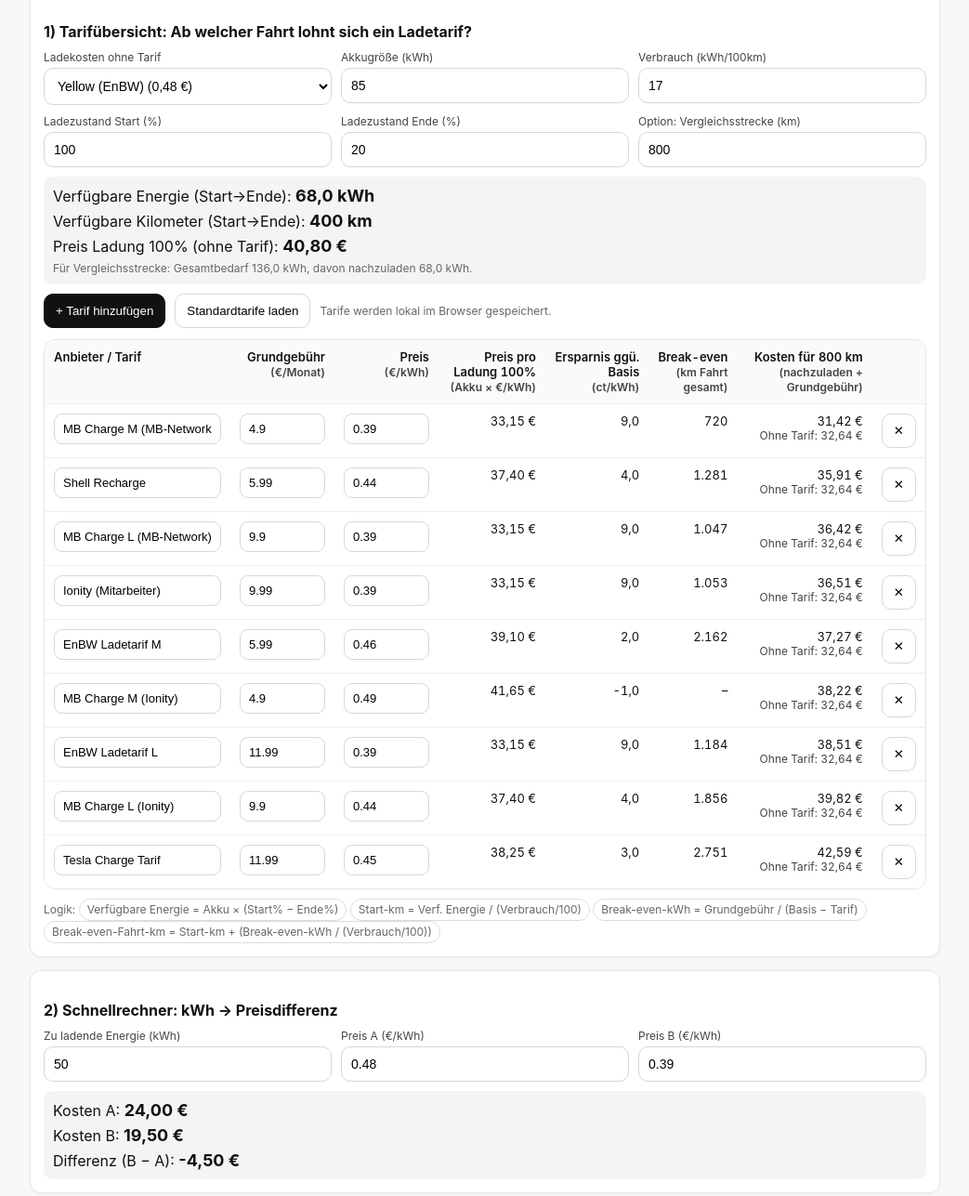
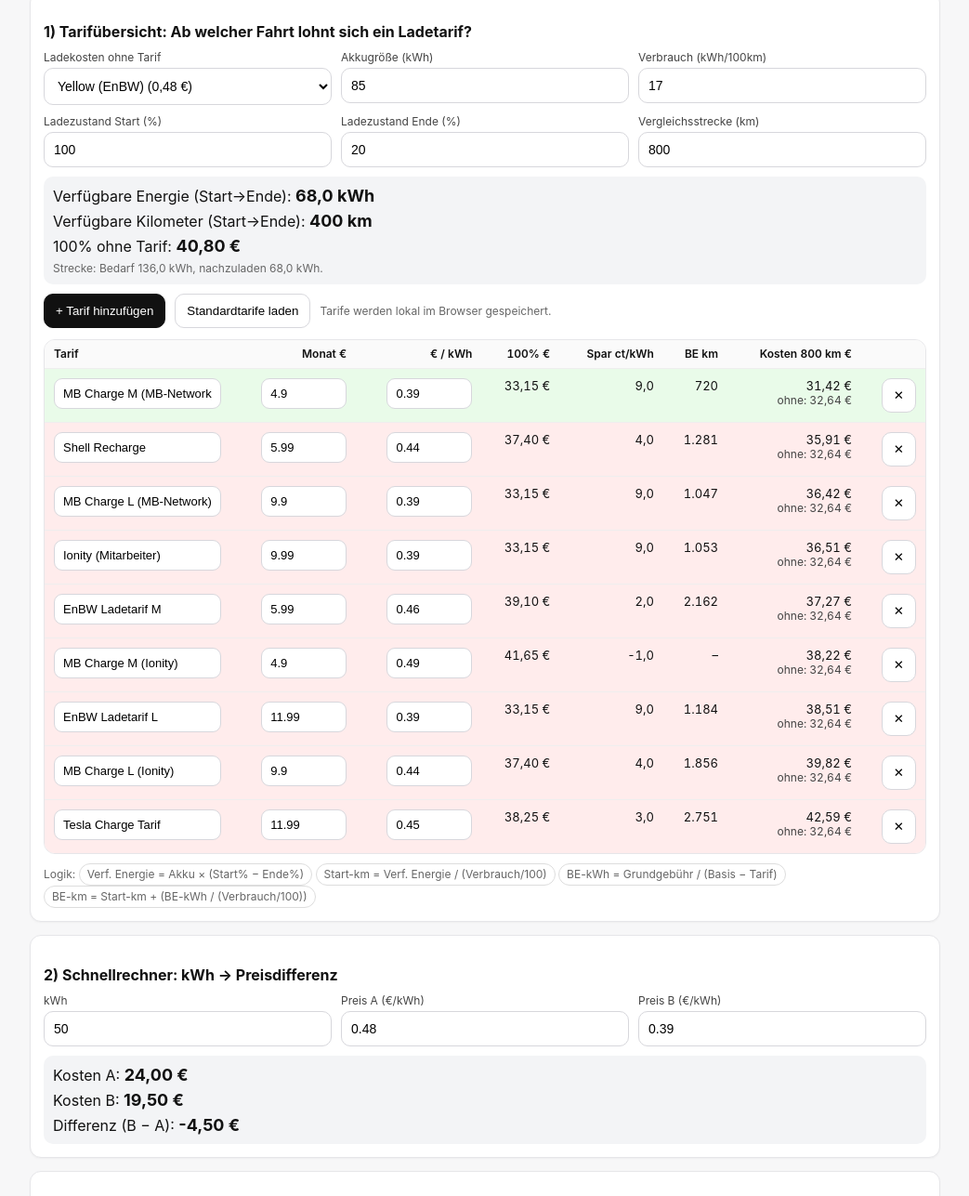
Before and after one commit to M2-Competition/Laderechner, a plain HTML site: page index.html in a window 1280 px wide. Shown: the part 63-1350 px from the top of the page at 93% size, without its empty margins (118-1161 px from the left). Drawn offline with Linux system fonts and the light colour scheme.

Commit message:
Update index.html

```diff
--- a/index.html
+++ b/index.html
@@ -6,9 +6,9 @@
   <title>Ladetarif-Rechner</title>
 
   <!-- App Icon (icon.png im Repo-Root) -->
-  <link rel="apple-touch-icon" sizes="180x180" href="icon.png?v=5">
-  <link rel="icon" type="image/png" sizes="32x32" href="icon.png?v=5">
-  <link rel="icon" type="image/png" sizes="16x16" href="icon.png?v=5">
+  <link rel="apple-touch-icon" sizes="180x180" href="icon.png?v=6">
+  <link rel="icon" type="image/png" sizes="32x32" href="icon.png?v=6">
+  <link rel="icon" type="image/png" sizes="16x16" href="icon.png?v=6">
 
   <style>
     :root { font-family: -apple-system, BlinkMacSystemFont, "Segoe UI", Roboto, Arial, sans-serif; }
@@ -57,7 +57,7 @@
     table{
       width:100%;
       border-collapse: collapse;
-      min-width: 840px; /* iPhone: scroll statt quetschen */
+      min-width: 820px; /* iPhone: scroll statt quetschen */
     }
 
     th,td{
@@ -66,20 +66,32 @@
       text-align:left;
       font-size: 13px;
       vertical-align: top;
-      background:#fff;
     }
-    th{ background:#fafafa; font-weight: 600; }
+
+    /* Header flacher + kürzer */
+    th{
+      background:#fafafa;
+      font-weight: 600;
+      font-size: 12px;
+      padding: 8px 10px; /* flacher */
+      line-height: 1.15;
+      white-space: nowrap; /* weniger Zeilenumbrüche */
+    }
+
     tr:last-child td{ border-bottom:none; }
     .num{ text-align:right; font-variant-numeric: tabular-nums; }
-    .good{ background:#e9fbe9; }
-    .bad{ background:#ffecec; }
 
-    /* Anbieter-Spalte ~40% kleiner (vorher 300px) */
+    /* ✅ Farben wieder aktiv (wichtig: auf td anwenden, damit nichts überschrieben wird) */
+    tr.good td{ background:#e9fbe9; }
+    tr.bad  td{ background:#ffecec; }
+    tr.good th, tr.bad th{ background:#fafafa; } /* Header bleibt neutral */
+
+    /* Anbieter-Spalte */
     th.colName, td.colName{ width: 180px; min-width: 180px; }
 
     .tariff-name{
       width:100%;
-      min-width: 160px; /* iPhone noch gut tippbar */
+      min-width: 160px;
     }
 
     /* Inputs in Tabelle kompakter */
@@ -87,6 +99,7 @@
       padding: 8px 9px;
       font-size: 13px;
       border-radius: 9px;
+      background:#fff; /* Input bleibt weiß für Lesbarkeit */
     }
     .cell-num{
       width: 92px;
@@ -96,8 +109,9 @@
     @media (max-width: 430px){
       body{ margin: 12px; }
       td input{ padding: 7px 8px; font-size: 13px; }
-      th.colName, td.colName{ min-width: 200px; } /* iPhone: nicht zu klein */
+      th.colName, td.colName{ min-width: 200px; }
       .tariff-name{ min-width: 180px; }
+      th{ font-size: 11px; padding: 7px 9px; }
     }
   </style>
 </head>
@@ -143,7 +157,7 @@
         <input id="socEnd" type="number" step="1" value="20">
       </div>
       <div>
-        <label>Option: Vergleichsstrecke (km)</label>
+        <label>Vergleichsstrecke (km)</label>
         <input id="tripKm" type="number" step="1" value="800">
       </div>
     </div>
@@ -160,13 +174,13 @@
       <table>
         <thead>
           <tr>
-            <th class="colName">Anbieter / Tarif</th>
-            <th class="num">Grundgebühr<br><span class="small">(€/Monat)</span></th>
-            <th class="num">Preis<br><span class="small">(€/kWh)</span></th>
-            <th class="num">Preis pro Ladung 100%<br><span class="small">(Akku × €/kWh)</span></th>
-            <th class="num">Ersparnis ggü. Basis<br><span class="small">(ct/kWh)</span></th>
-            <th class="num">Break-even<br><span class="small">(km Fahrt gesamt)</span></th>
-            <th class="num">Kosten für <span id="tripKmLabel">800</span> km<br><span class="small">(nachzuladen + Grundgebühr)</span></th>
+            <th class="colName">Tarif</th>
+            <th class="num">Monat €</th>
+            <th class="num">€ / kWh</th>
+            <th class="num">100% €</th>
+            <th class="num">Spar ct/kWh</th>
+            <th class="num">BE km</th>
+            <th class="num">Kosten <span id="tripKmLabel">800</span> km €</th>
             <th class="num"></th>
           </tr>
         </thead>
@@ -176,10 +190,10 @@
 
     <div class="muted" style="margin-top:10px; line-height:1.5;">
       Logik:
-      <span class="pill">Verfügbare Energie = Akku × (Start% − Ende%)</span>
+      <span class="pill">Verf. Energie = Akku × (Start% − Ende%)</span>
       <span class="pill">Start-km = Verf. Energie / (Verbrauch/100)</span>
-      <span class="pill">Break-even-kWh = Grundgebühr / (Basis − Tarif)</span>
-      <span class="pill">Break-even-Fahrt-km = Start-km + (Break-even-kWh / (Verbrauch/100))</span>
+      <span class="pill">BE-kWh = Grundgebühr / (Basis − Tarif)</span>
+      <span class="pill">BE-km = Start-km + (BE-kWh / (Verbrauch/100))</span>
     </div>
   </div>
 
@@ -187,7 +201,7 @@
     <h2>2) Schnellrechner: kWh → Preisdifferenz</h2>
     <div class="grid g3">
       <div>
-        <label>Zu ladende Energie (kWh)</label>
+        <label>kWh</label>
         <input id="kwh1" type="number" step="1" value="50">
       </div>
       <div>
@@ -206,7 +220,7 @@
     <h2>3) Schnellrechner: Strecke &amp; Verbrauch → Preisdifferenz</h2>
     <div class="grid g3">
       <div>
-        <label>Strecke (km)</label>
+        <label>km</label>
         <input id="km2" type="number" step="1" value="800">
       </div>
       <div>
@@ -222,12 +236,12 @@
         <input id="pB2" type="number" step="0.01" value="0.39">
       </div>
       <div>
-        <label>Geladene kWh (automatisch)</label>
+        <label>kWh (auto)</label>
         <input id="kwh2" type="number" step="0.1" value="0" disabled>
       </div>
     </div>
     <div class="result" id="out2"></div>
-    <div class="muted">Hinweis: kWh = km × (Verbrauch/100)</div>
+    <div class="muted">kWh = km × (Verbrauch/100)</div>
   </div>
 
 </div>
@@ -236,6 +250,12 @@
   const fmtEUR = (v) => isFinite(v) ? v.toLocaleString('de-DE', {style:'currency', currency:'EUR'}) : '–';
   const fmtNum = (v, d=1) => isFinite(v) ? v.toLocaleString('de-DE', {minimumFractionDigits:d, maximumFractionDigits:d}) : '–';
   const clamp = (x, a, b) => Math.max(a, Math.min(b, x));
+
+  function bindUpdate(id, fn){
+    const el = document.getElementById(id);
+    el.addEventListener('input', fn);
+    el.addEventListener('change', fn); // iPhone Stepper feuert oft nur change
+  }
 
   // Schnellrechner
   function calc1(){
@@ -267,15 +287,15 @@
     const diff  = costB - costA;
 
     document.getElementById('out2').innerHTML = `
-      <div>Geladene Energie: <span class="big">${fmtNum(kwh,1)} kWh</span></div>
+      <div>kWh: <span class="big">${fmtNum(kwh,1)}</span></div>
       <div>Kosten A: <span class="big">${fmtEUR(costA)}</span></div>
       <div>Kosten B: <span class="big">${fmtEUR(costB)}</span></div>
       <div>Differenz (B − A): <span class="big">${fmtEUR(diff)}</span></div>
     `;
   }
 
-  // Tarifübersicht
-  const LS_KEY = 'lade_tarife_v7';
+  // Tarife
+  const LS_KEY = 'lade_tarife_v8';
 
   function defaultTariffs(){
     return [
@@ -364,8 +384,8 @@
     document.getElementById('derivedBox').innerHTML = `
       <div>Verfügbare Energie (Start→Ende): <span class="big">${fmtNum(d.availKwh,1)} kWh</span></div>
       <div>Verfügbare Kilometer (Start→Ende): <span class="big">${isFinite(d.availKm) ? fmtNum(d.availKm,0) : '–'} km</span></div>
-      <div>Preis Ladung 100% (ohne Tarif): <span class="big">${fmtEUR(d.price100Base)}</span></div>
-      <div class="muted">Für Vergleichsstrecke: Gesamtbedarf ${fmtNum(tripKwhTotal,1)} kWh, davon nachzuladen ${fmtNum(needKwh,1)} kWh.</div>
+      <div>100% ohne Tarif: <span class="big">${fmtEUR(d.price100Base)}</span></div>
+      <div class="muted">Strecke: Bedarf ${fmtNum(tripKwhTotal,1)} kWh, nachzuladen ${fmtNum(needKwh,1)} kWh.</div>
     `;
 
     const tbody = document.getElementById('tariffBody');
@@ -373,7 +393,6 @@
 
     const baseCost = needKwh * d.base;
 
-    // Sortierung: lohnt sich zuerst, dann nach Streckenkosten
     const sorted = tariffs
       .map((t, i) => ({ ...t, _idx: i }))
       .sort((a, b) => {
@@ -413,12 +432,8 @@
 
       tr.innerHTML = `
         <td class="colName">
-          <input
-            class="tariff-name"
-            data-field="name"
-            data-idx="${t._idx}"
-            value="${escapeHtml(t.name ?? '')}"
-          />
+          <input class="tariff-name" data-field="name" data-idx="${t._idx}"
+            value="${escapeHtml(t.name ?? '')}" />
         </td>
         <td class="num"><input class="cell-num" data-field="monthly" data-idx="${t._idx}" type="number" step="0.01" value="${monthly}" /></td>
         <td class="num"><input class="cell-num" data-field="price" data-idx="${t._idx}" type="number" step="0.01" value="${price}" /></td>
@@ -427,32 +442,28 @@
         <td class="num">${(delta>0 && isFinite(beTripKm)) ? fmtNum(beTripKm,0) : '–'}</td>
         <td class="num">
           ${isFinite(costTar) ? fmtEUR(costTar) : '–'}
-          <div class="small">Ohne Tarif: ${isFinite(costBase) ? fmtEUR(costBase) : '–'}</div>
+          <div class="small">ohne: ${isFinite(costBase) ? fmtEUR(costBase) : '–'}</div>
         </td>
         <td class="num"><button data-del="${t._idx}">✕</button></td>
       `;
       tbody.appendChild(tr);
     });
 
-    // Events: Inputs + Delete
+    // Inputs
     tbody.querySelectorAll('input').forEach(inp => {
       const handler = (e) => {
         const i = Number(e.target.dataset.idx);
         const f = e.target.dataset.field;
-
-        if(f === 'name'){
-          tariffs[i][f] = e.target.value;
-        } else {
-          tariffs[i][f] = Number(e.target.value);
-        }
+        if(f === 'name') tariffs[i][f] = e.target.value;
+        else tariffs[i][f] = Number(e.target.value);
         saveTariffs(tariffs);
         renderTariffs();
       };
-
       inp.addEventListener('input', handler);
       inp.addEventListener('change', handler);
     });
 
+    // Delete
     tbody.querySelectorAll('button[data-del]').forEach(btn => {
       btn.addEventListener('click', (e) => {
         const i = Number(e.target.dataset.del);
@@ -463,18 +474,10 @@
     });
   }
 
-  // Helper: bind input+change (wichtig fürs iPhone-Stepper-Verhalten)
-  function bindUpdate(id, fn){
-    const el = document.getElementById(id);
-    el.addEventListener('input', fn);
-    el.addEventListener('change', fn);
-  }
-
-  // Wire up Rechner
+  // Wire up
   ['kwh1','pA1','pB1'].forEach(id => bindUpdate(id, calc1));
   ['km2','cons2','pA2','pB2'].forEach(id => bindUpdate(id, calc2));
 
-  // Wire up Tarifübersicht (inkl. Vergleichskilometer)
   ['basePricePreset','basePriceCustom','batteryKwh','baseCons','socStart','socEnd','tripKm']
     .forEach(id => bindUpdate(id, renderTariffs));
 
@@ -490,7 +493,7 @@
     renderTariffs();
   });
 
-  // initial
+  // init
   calc1(); calc2(); renderTariffs();
 </script>
 </body>
```
